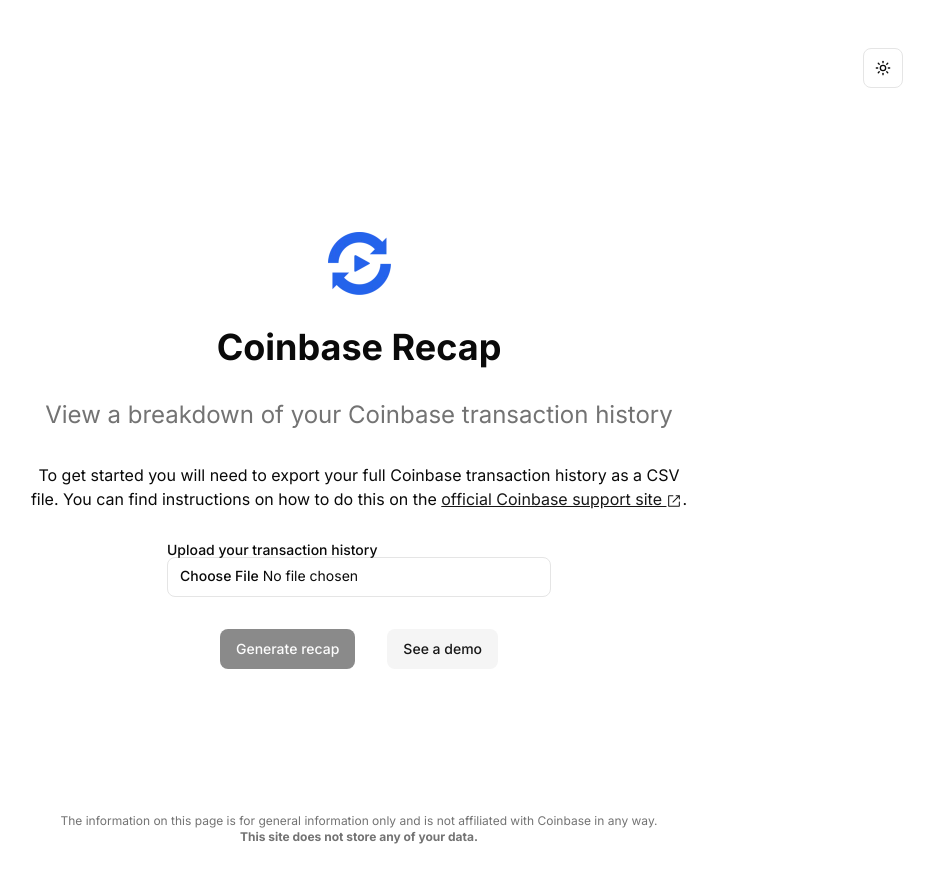
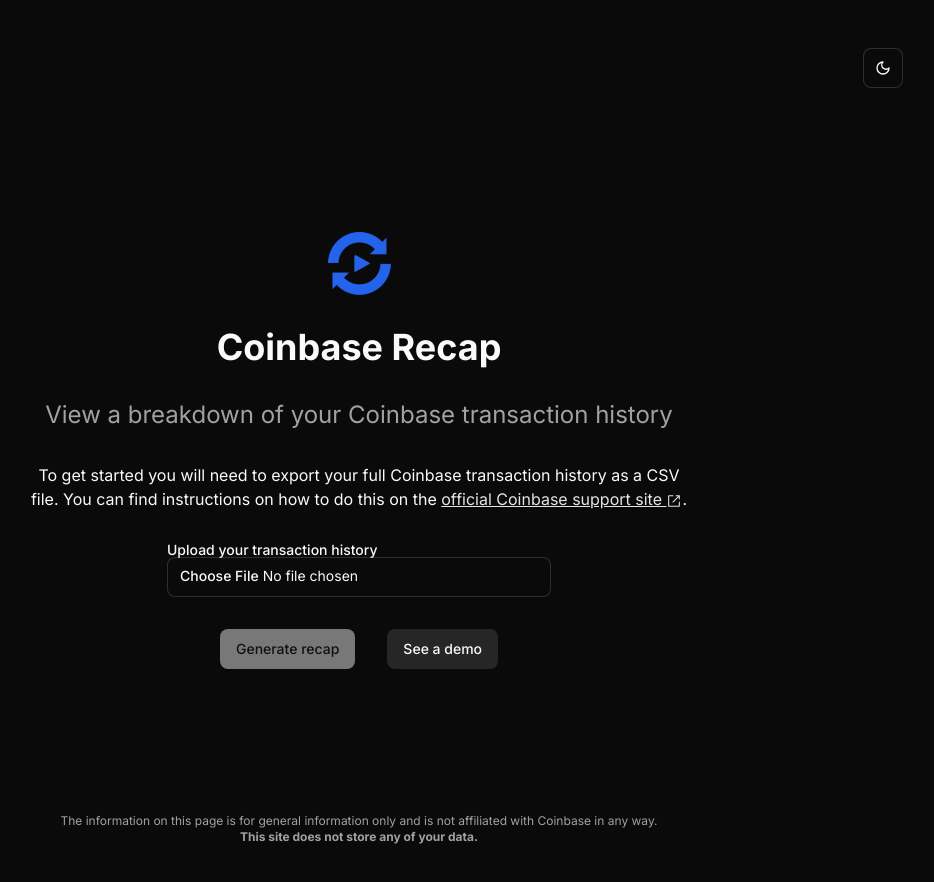
Before and after one commit to thomashockaday/coinbase-recap, a React (Vite) app: page / in a window 1280 px wide. Shown: the top 882 px of the page, without its empty margins (281-1215 px from the left). Built offline with nearby package versions, Linux system fonts and the light colour scheme.

Commit message:
Use Theme Provider to inherit light/dark from system by default

```diff
--- /dev/null
+++ b/src/App.tsx
@@ -0,0 +1,16 @@
+import { Footer } from '@/components/template/footer';
+import { ThemeProvider } from '@/components/theme-provider';
+import Home from '@/home/index';
+import { Header } from './components/template/header';
+
+function App() {
+  return (
+    <ThemeProvider defaultTheme="dark" storageKey="vite-ui-theme">
+      <Header />
+      <Home />
+      <Footer />
+    </ThemeProvider>
+  );
+}
+
+export default App;
--- a/src/components/mode-toggle.tsx
+++ b/src/components/mode-toggle.tsx
@@ -1,3 +1,4 @@
+import { useTheme } from '@/components/theme-provider';
 import { Button } from '@/components/ui/button';
 import {
   DropdownMenu,
@@ -8,36 +9,25 @@
 import { Moon, Sun } from 'lucide-react';
 
 export function ModeToggle() {
-  const darkModeMql =
-    window.matchMedia && window.matchMedia('(prefers-color-scheme: dark)');
+  const { setTheme } = useTheme();
 
   return (
     <DropdownMenu>
       <DropdownMenuTrigger asChild>
         <Button variant="outline" size="icon">
-          <Sun className="h-[1.2rem] w-[1.2rem] rotate-0 scale-100 transition-all dark:-rotate-90 dark:scale-0" />
-          <Moon className="absolute h-[1.2rem] w-[1.2rem] rotate-90 scale-0 transition-all dark:rotate-0 dark:scale-100" />
+          <Sun className="h-[1.2rem] w-[1.2rem] scale-100 rotate-0 transition-all dark:scale-0 dark:-rotate-90" />
+          <Moon className="absolute h-[1.2rem] w-[1.2rem] scale-0 rotate-90 transition-all dark:scale-100 dark:rotate-0" />
           <span className="sr-only">Toggle theme</span>
         </Button>
       </DropdownMenuTrigger>
       <DropdownMenuContent align="end">
-        <DropdownMenuItem
-          onClick={() => document.body.classList.remove('dark')}
-        >
+        <DropdownMenuItem onClick={() => setTheme('light')}>
           Light
         </DropdownMenuItem>
-        <DropdownMenuItem onClick={() => document.body.classList.add('dark')}>
+        <DropdownMenuItem onClick={() => setTheme('dark')}>
           Dark
         </DropdownMenuItem>
-        <DropdownMenuItem
-          onClick={() => {
-            if (darkModeMql && darkModeMql.matches) {
-              document.body.classList.add('dark');
-            } else {
-              document.body.classList.remove('dark');
-            }
-          }}
-        >
+        <DropdownMenuItem onClick={() => setTheme('system')}>
           System
         </DropdownMenuItem>
       </DropdownMenuContent>
--- /dev/null
+++ b/src/components/theme-provider.tsx
@@ -0,0 +1,73 @@
+import { createContext, useContext, useEffect, useState } from 'react';
+
+type Theme = 'dark' | 'light' | 'system';
+
+type ThemeProviderProps = {
+  children: React.ReactNode;
+  defaultTheme?: Theme;
+  storageKey?: string;
+};
+
+type ThemeProviderState = {
+  theme: Theme;
+  setTheme: (theme: Theme) => void;
+};
+
+const initialState: ThemeProviderState = {
+  theme: 'system',
+  setTheme: () => null,
+};
+
+const ThemeProviderContext = createContext<ThemeProviderState>(initialState);
+
+export function ThemeProvider({
+  children,
+  defaultTheme = 'system',
+  storageKey = 'vite-ui-theme',
+  ...props
+}: ThemeProviderProps) {
+  const [theme, setTheme] = useState<Theme>(
+    () => (localStorage.getItem(storageKey) as Theme) || defaultTheme
+  );
+
+  useEffect(() => {
+    const root = window.document.documentElement;
+
+    root.classList.remove('light', 'dark');
+
+    if (theme === 'system') {
+      const systemTheme = window.matchMedia('(prefers-color-scheme: dark)')
+        .matches
+        ? 'dark'
+        : 'light';
+
+      root.classList.add(systemTheme);
+      return;
+    }
+
+    root.classList.add(theme);
+  }, [theme]);
+
+  const value = {
+    theme,
+    setTheme: (theme: Theme) => {
+      localStorage.setItem(storageKey, theme);
+      setTheme(theme);
+    },
+  };
+
+  return (
+    <ThemeProviderContext.Provider {...props} value={value}>
+      {children}
+    </ThemeProviderContext.Provider>
+  );
+}
+
+export const useTheme = () => {
+  const context = useContext(ThemeProviderContext);
+
+  if (context === undefined)
+    throw new Error('useTheme must be used within a ThemeProvider');
+
+  return context;
+};
--- a/src/main.tsx
+++ b/src/main.tsx
@@ -1,14 +1,10 @@
-import { Footer } from '@/components/template/footer';
-import Home from '@/home/index';
 import { StrictMode } from 'react';
 import { createRoot } from 'react-dom/client';
-import { Header } from './components/template/header';
+import App from './App';
 import './index.css';
 
 createRoot(document.getElementById('root')!).render(
   <StrictMode>
-    <Header />
-    <Home />
-    <Footer />
+    <App />
   </StrictMode>
 );
```
